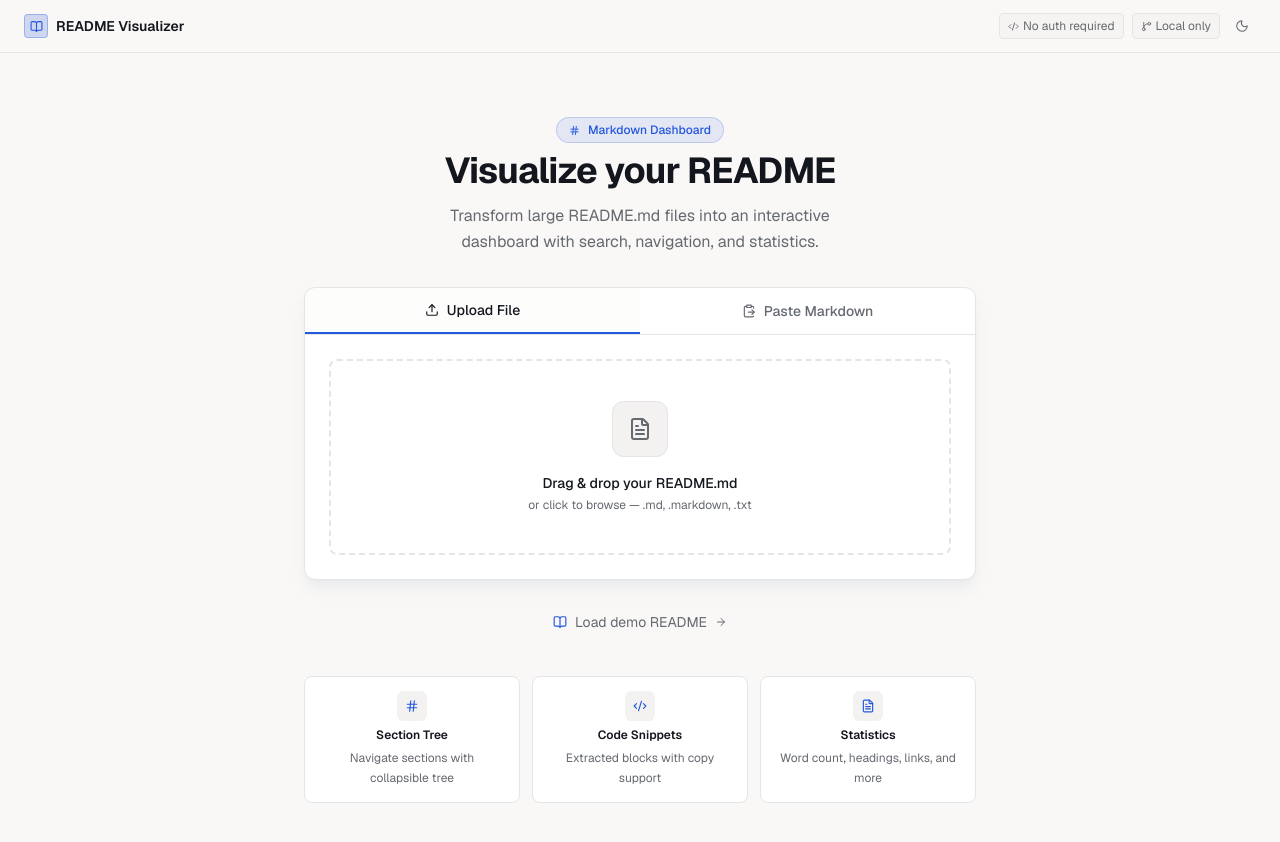
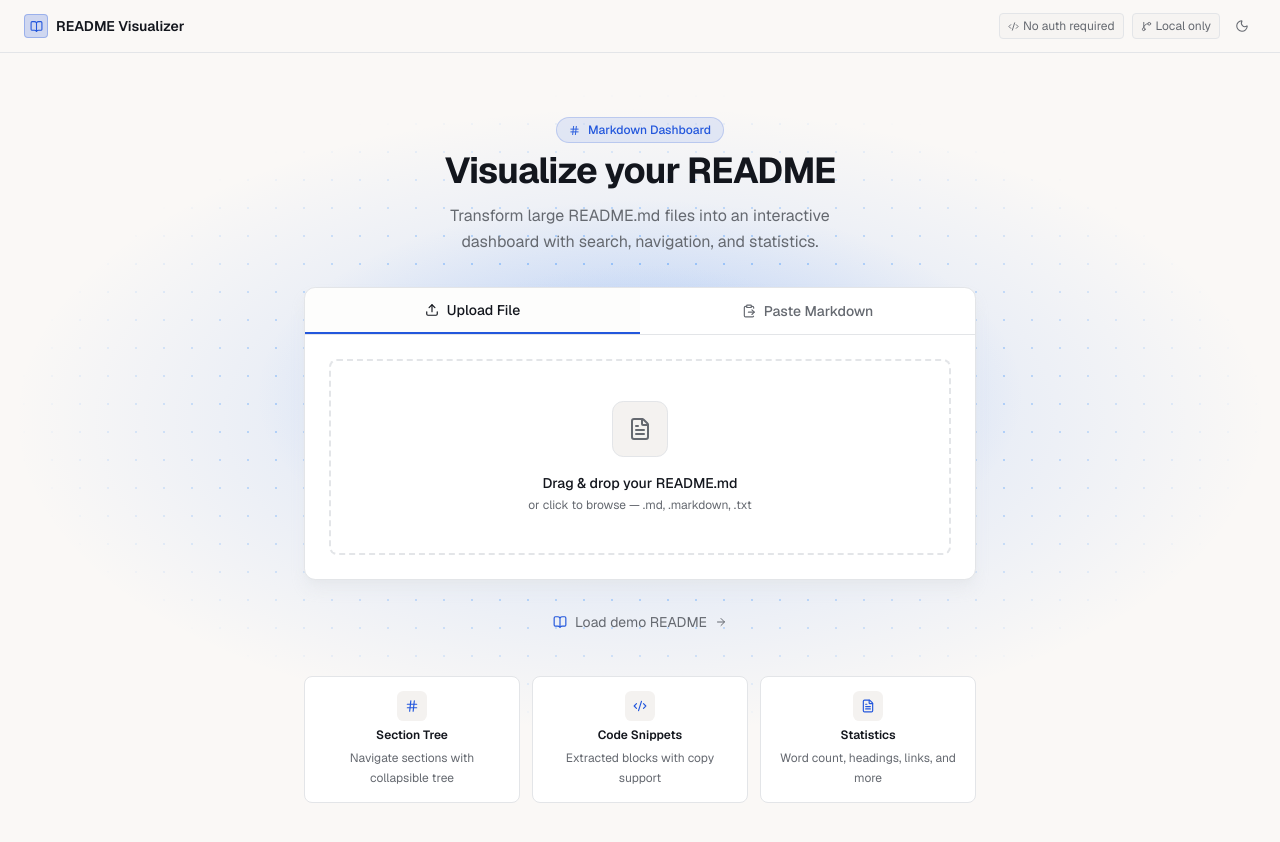
Before and after one commit to fantasticasd/v0-readme-visualizer, a Next.js app: page / in a window 1280 px wide. Shown: the top 842 px of the page. Built offline with nearby package versions, Linux system fonts and the light colour scheme.

Commit message:
feat: introduce GlowNet decorative background in UploadScreen
Co-authored-by: knowledgeseeker <215191771+fantasticasd@users.noreply.github.com>

```diff
--- /dev/null
+++ b/components/readme/glow-net.tsx
@@ -0,0 +1,90 @@
+'use client'
+
+/**
+ * GlowNet — decorative dot-grid background with a centred blue neon glow.
+ *
+ * Technique:
+ *   1. A CSS radial-gradient dot pattern creates the net of tiny dots.
+ *   2. Two stacked radial-gradient blobs produce the neon glow corona.
+ *   3. A radial mask fades the whole layer to transparent at the edges so it
+ *      blends seamlessly into any background colour.
+ *
+ * All rendering is CSS-only (no canvas, no SVG files) so it is
+ * zero-JS at runtime and works with static export.
+ */
+export function GlowNet({ className }: { className?: string }) {
+  return (
+    <div
+      aria-hidden="true"
+      className={className}
+      style={{
+        position: 'absolute',
+        inset: 0,
+        overflow: 'hidden',
+        pointerEvents: 'none',
+        zIndex: 0,
+      }}
+    >
+      {/* ── Layer 1: outer soft glow corona ──────────────────────────────── */}
+      <div
+        style={{
+          position: 'absolute',
+          inset: 0,
+          background: `
+            radial-gradient(ellipse 70% 55% at 50% 45%,
+              rgba(37,99,235,0.18) 0%,
+              rgba(59,130,246,0.10) 35%,
+              transparent 70%
+            )
+          `,
+        }}
+      />
+
+      {/* ── Layer 2: tight inner glow ────────────────────────────────────── */}
+      <div
+        style={{
+          position: 'absolute',
+          inset: 0,
+          background: `
+            radial-gradient(ellipse 40% 32% at 50% 42%,
+              rgba(96,165,250,0.22) 0%,
+              rgba(59,130,246,0.12) 40%,
+              transparent 75%
+            )
+          `,
+        }}
+      />
+
+      {/* ── Layer 3: dot grid ─────────────────────────────────────────────
+          Each dot is a 1.5 px circle rendered via radial-gradient on a 28 px grid.
+          The dots are tinted with the same blue so they glow inside the corona.
+      ──────────────────────────────────────────────────────────────────── */}
+      <div
+        style={{
+          position: 'absolute',
+          inset: 0,
+          backgroundImage: `radial-gradient(circle, rgba(96,165,250,0.55) 1px, transparent 1px)`,
+          backgroundSize: '28px 28px',
+          backgroundPosition: 'center center',
+          /* Radial mask: dots visible only inside the glow zone, fade to nothing at edges */
+          WebkitMaskImage: `radial-gradient(ellipse 72% 58% at 50% 44%, black 0%, black 30%, transparent 68%)`,
+          maskImage:        `radial-gradient(ellipse 72% 58% at 50% 44%, black 0%, black 30%, transparent 68%)`,
+        }}
+      />
+
+      {/* ── Layer 4: specular highlight — tiny bright core ───────────────── */}
+      <div
+        style={{
+          position: 'absolute',
+          inset: 0,
+          background: `
+            radial-gradient(ellipse 18% 14% at 50% 40%,
+              rgba(147,197,253,0.28) 0%,
+              transparent 100%
+            )
+          `,
+        }}
+      />
+    </div>
+  )
+}
--- a/components/readme/upload-screen.tsx
+++ b/components/readme/upload-screen.tsx
@@ -5,6 +5,7 @@ import { useDropzone } from 'react-dropzone'
 import { FileText, Upload, ClipboardPaste, ArrowRight, BookOpen, Code2, Hash, GitBranch } from 'lucide-react'
 import { cn } from '@/lib/utils'
 import { ThemeToggle } from './theme-toggle'
+import { GlowNet } from './glow-net'
 
 interface UploadScreenProps {
   onLoad: (content: string) => void
@@ -68,8 +69,11 @@ export function UploadScreen({ onLoad, onLoadMock }: UploadScreenProps) {
       </header>
 
       {/* Main */}
-      <main className="flex-1 flex flex-col items-center justify-center px-6 py-16">
-        <div className="w-full max-w-2xl space-y-8">
+      <main className="relative flex-1 flex flex-col items-center justify-center px-6 py-16">
+        {/* Blue neon dot-grid glow — decorative background */}
+        <GlowNet />
+
+        <div className="relative z-10 w-full max-w-2xl space-y-8">
           {/* Hero */}
           <div className="text-center space-y-3">
             <div className="inline-flex items-center gap-2 px-3 py-1 rounded-full bg-primary/10 border border-primary/20 text-primary text-xs font-medium mb-2">
```
